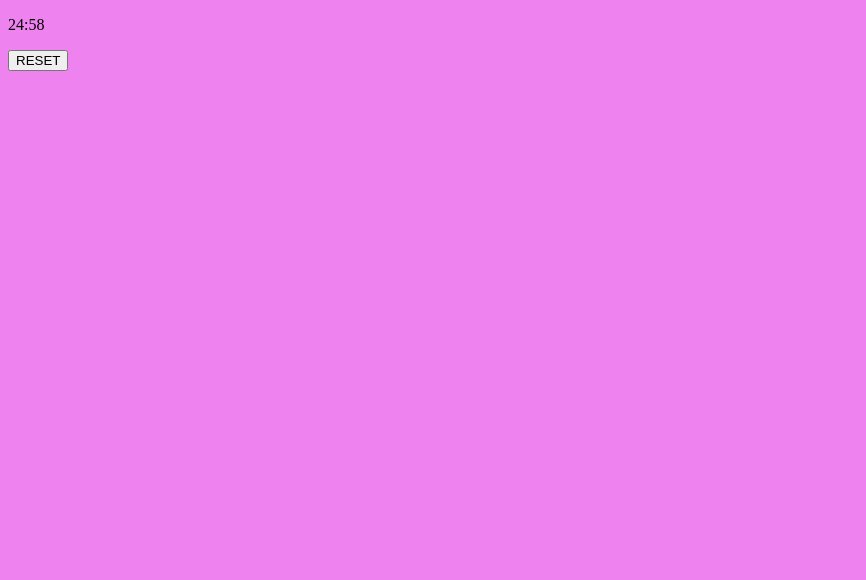
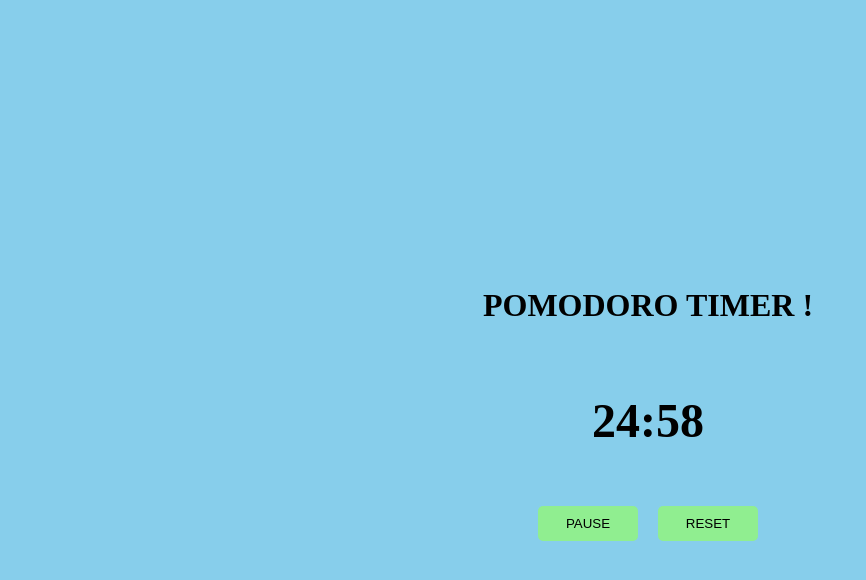
Before and after one commit to 03Sly03/pomodoro-timer, a plain HTML site: page index.html in a window 1280 px wide. Both pictures are taken after a click on the button "START". Shown: the whole page, without its empty margins (0-866 px from the left). Drawn offline with Linux system fonts and the light colour scheme.

Commit message:
amélioration du code et style

```diff
--- a/app.js
+++ b/app.js
@@ -1,28 +1,35 @@
-
-function countDown(event) {
-    let currentBtn = event.target;
 let onScreen = document.querySelector(".display__screen");
-    console.log(onScreen.innerText);
 let minute = document.querySelector(".minute");
-    console.log(minute.innerText);
 let second = document.querySelector(".second");
-    console.log(second.innerText);
 let btnStart = document.querySelector(".btn_start");
 
-    if (btnStart.innerText != "START") {
-        minute.innerText = 25;
-        second.innerText = "0" + 0;
+function myStopFunction() {
+    clearInterval(interval);
+}
+
+let interval;
+
+let buttonStart = document.querySelector(".btn_start");
+buttonStart.addEventListener("click", () => {
+    clearInterval(interval);
+    if (btnStart.innerText === "START") {
+        btnStart.innerText = "PAUSE";
+        interval = setInterval(countDown, 1000);
     } else {
-        btnStart.innerText = "RESET";
-        let interval = setInterval(function(){
+        console.log("sur pause");
+        clearInterval(interval);
+        btnStart.innerText = "START"
+    };
+});
 
-            second.innerText --;
+function countDown() {
+    second.innerText--;
     console.log(second.innerText);
     if (second.innerText.length < 2 && second.innerText < 10 && second.innerText > -1) {
         second.innerText = "0" + second.innerText;
     }
 
-            if(second.innerText < 0) {
+    if (second.innerText < 0) {
         minute.innerText -= 1;
         if (minute.innerText.length < 2 && minute.innerText < 10 && minute.innerText > -1) {
             minute.innerText = "0" + minute.innerText;
@@ -32,15 +39,19 @@ function countDown(event) {
     if (minute.innerHTML == 0 && second.innerText == 0) {
         console.log("Driiiing");
         alert("Driiiing");
-                clearInterval(interval);
         second.innerText = "0" + 0;
         minute.innerText = 25;
         btnStart.innerText = "START";
-            }
-        },
-        1000);
+        clearInterval(interval);
     }
 }
 
-let buttonStart = document.querySelector(".btn_start");
-buttonStart.addEventListener("click", countDown);
+let buttonReset = document.querySelector(".btn_reset");
+buttonReset.addEventListener("click", reset);
+
+function reset() {
+    clearInterval(interval);
+    minute.innerText = 25;
+    second.innerText = "00";
+    btnStart.innerText = "START";
+}
--- a/index.html
+++ b/index.html
@@ -8,15 +8,19 @@
     <link rel="stylesheet" href="style.css">
 </head>
 <body>
+    <div class="display">
+        <h1>POMODORO TIMER !</h1>
+        <P class="display__screen"><span class="minute">25</span>:<span class="second">00</span></P>
 
-    <div class="display">
-        <P class="display__screen"><span class="minute">25</span>:<span class="second">00</span></P>
+       <div class="btn-frame">
+        <div>
+            <button class="btn btn_start">START</button>
+        </div>
+        <div>
+            <button class="btn btn_reset">RESET</button>
+        </div>
+       </div>
     </div>
-
-    <div class="btn">
-        <button class="btn_start">START</button>
-    </div>
-
 
     <script src="app.js" type="module"></script>
 </body>
--- a/style.css
+++ b/style.css
@@ -1,3 +1,34 @@
 body {
-    background-color: violet;
+    background-color: skyblue;
 }
+
+h1 {
+    text-align: center;
+}
+
+.display {
+    width: 100vw;
+    height: 100vh;
+    display: flex;
+    flex-direction: column;
+    justify-content: center;
+    align-items: center;
+}
+
+.display__screen {
+    font-size: 3rem;
+    font-weight: bolder;
+}
+
+.btn-frame {
+    display: flex;
+}
+
+.btn {
+    background-color: lightgreen;
+    width: 100px;
+    border: none;
+    margin: 10px;
+    padding: 10px;
+    border-radius: 5px;
+}
```
Lines whose indentation alone changed are shown as unchanged.
